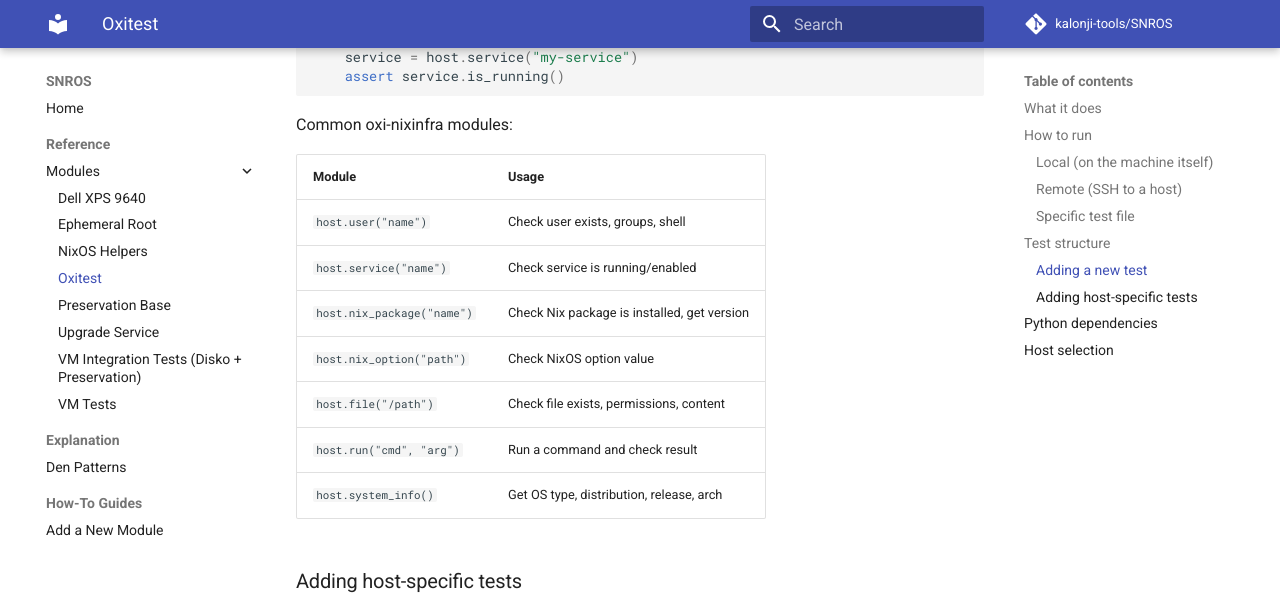
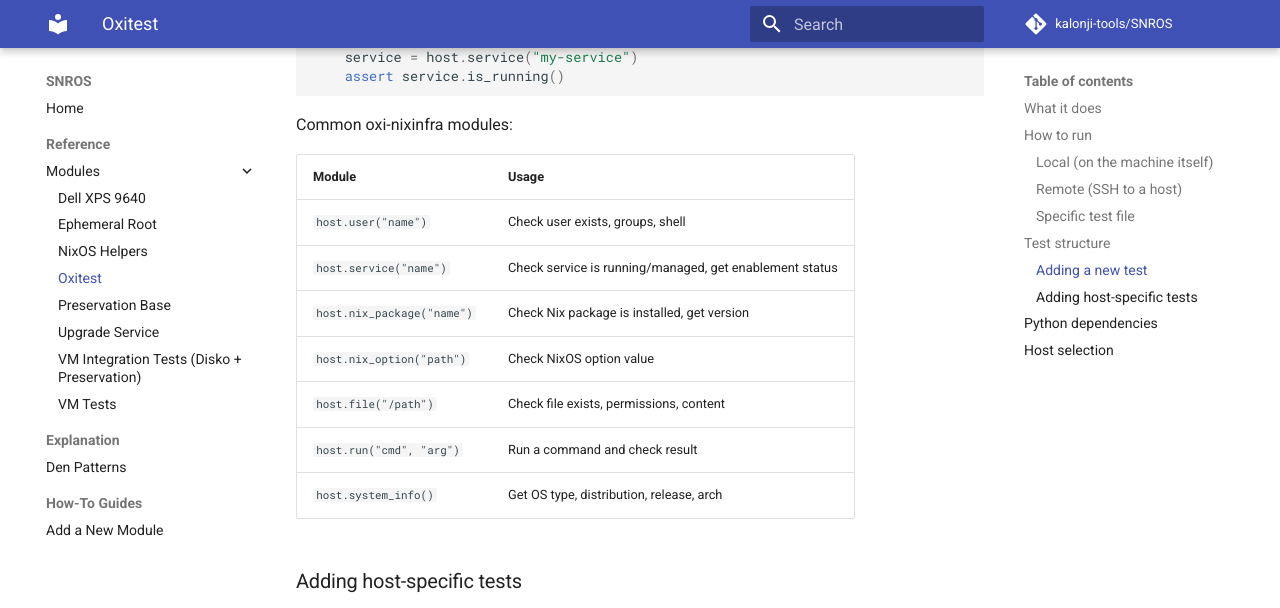
Before and after one commit to kalonji-tools/SNROS, an MkDocs documentation site: the page built from docs/reference/modules/oxitest.md, in a window 1280 px wide and 900 px high, scrolled down 1208 px. Shown: the top 608 px of the window. Built offline with MkDocs 1.6.1 and Material for MkDocs 9.7.7, drawn with Linux system fonts in a browser that asks for light colours; comment, search, counter and statistics services are not loaded.

Commit message:
feat: update to oxi-nixinfra v0.2.0 and restore service assertion
- Upgrade oxi-nixinfra to v0.2.0 (new Service API)
- Replace is_enabled() with is_managed() (checks unit resolves to /nix/store/)
- Update docs to reflect new service module capabilities

Assisted-by: Claude Opus 4.6 (1M context) <noreply@anthropic.com>

```diff
--- a/docs/reference/modules/oxitest.md
+++ b/docs/reference/modules/oxitest.md
@@ -56,7 +56,7 @@ Common oxi-nixinfra modules:
 | Module | Usage |
 |--------|-------|
 | `host.user("name")` | Check user exists, groups, shell |
-| `host.service("name")` | Check service is running/enabled |
+| `host.service("name")` | Check service is running/managed, get enablement status |
 | `host.nix_package("name")` | Check Nix package is installed, get version |
 | `host.nix_option("path")` | Check NixOS option value |
 | `host.file("/path")` | Check file exists, permissions, content |
```
Also changed, not shown: 2 other files.
